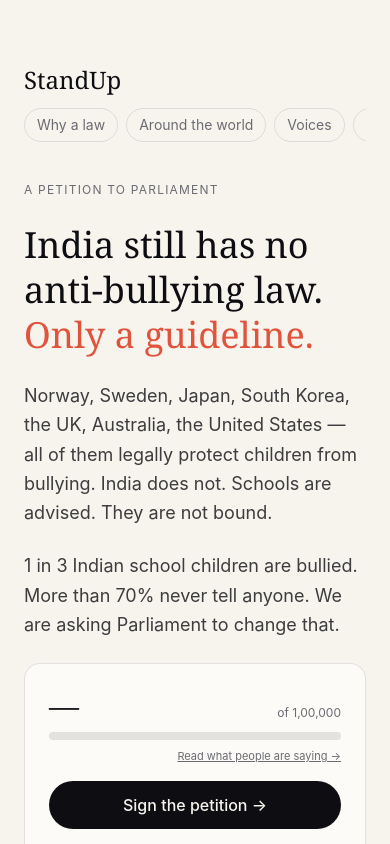
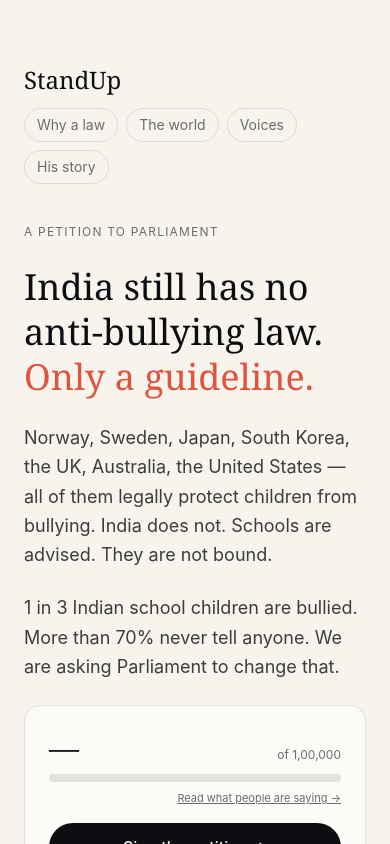
Before and after one commit to zozimustechnologies/antibullying, a Next.js app in the folder petition-site/: page / in a window 390 px wide. Shown: the top 844 px of the page. Built offline with nearby package versions, Linux system fonts and the light colour scheme; no server answers.

Commit message:
ui: wrap nav pills on mobile, shorten label, remove scroll

```diff
--- a/petition-site/app/page.tsx
+++ b/petition-site/app/page.tsx
@@ -7,11 +7,11 @@ export default function HomePage() {
     <main className="max-w-3xl mx-auto px-6 py-16 flex flex-col gap-10">
       <header className="flex flex-col sm:flex-row items-start sm:items-center justify-between gap-3">
         <div className="font-serif text-2xl">StandUp</div>
-        <nav className="flex gap-2 sm:gap-4 text-sm text-muted overflow-x-auto w-full sm:w-auto">
-          <Link href="/about" className="whitespace-nowrap px-3 py-1.5 rounded-full border border-black/10 hover:bg-black/5 transition">Why a law</Link>
-          <Link href="/world" className="whitespace-nowrap px-3 py-1.5 rounded-full border border-black/10 hover:bg-black/5 transition">Around the world</Link>
-          <Link href="/voices" className="whitespace-nowrap px-3 py-1.5 rounded-full border border-black/10 hover:bg-black/5 transition">Voices</Link>
-          <Link href="/founder" className="whitespace-nowrap px-3 py-1.5 rounded-full border border-black/10 hover:bg-black/5 transition">His story</Link>
+        <nav className="flex flex-wrap gap-2 sm:gap-3 text-sm text-muted">
+          <Link href="/about" className="px-3 py-1.5 rounded-full border border-black/10 hover:bg-black/5 transition">Why a law</Link>
+          <Link href="/world" className="px-3 py-1.5 rounded-full border border-black/10 hover:bg-black/5 transition">The world</Link>
+          <Link href="/voices" className="px-3 py-1.5 rounded-full border border-black/10 hover:bg-black/5 transition">Voices</Link>
+          <Link href="/founder" className="px-3 py-1.5 rounded-full border border-black/10 hover:bg-black/5 transition">His story</Link>
         </nav>
       </header>
 
```
